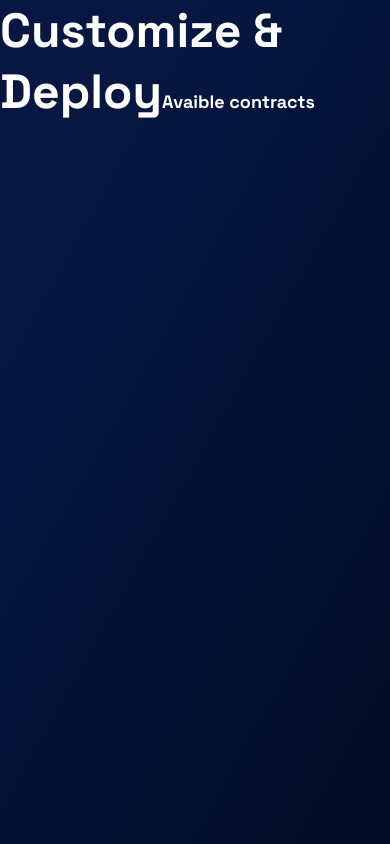
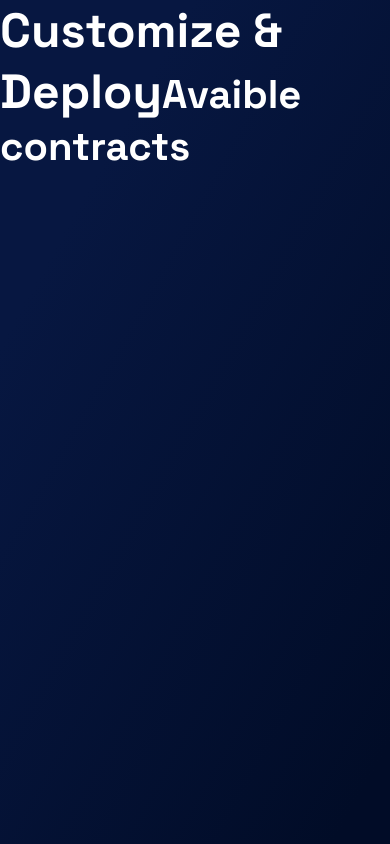
Before and after one commit to atomiklabs/deploycontracts.io, a Next.js app: page / in a window 390 px wide. Built offline with nearby package versions, Linux system fonts and the light colour scheme.

Commit message:
remove suffix from H2 component

```diff
--- a/components/headings/H2.tsx
+++ b/components/headings/H2.tsx
@@ -1,3 +1,3 @@
 export default function H2({ children }: { children: any }) {
-  return <span className='text-h2-sm md:text-h2-md text-white font-space-grotesk font-bold'>{children}</span>
+  return <span className='text-h2 md:text-h2-md text-white font-space-grotesk font-bold'>{children}</span>
 }
```
